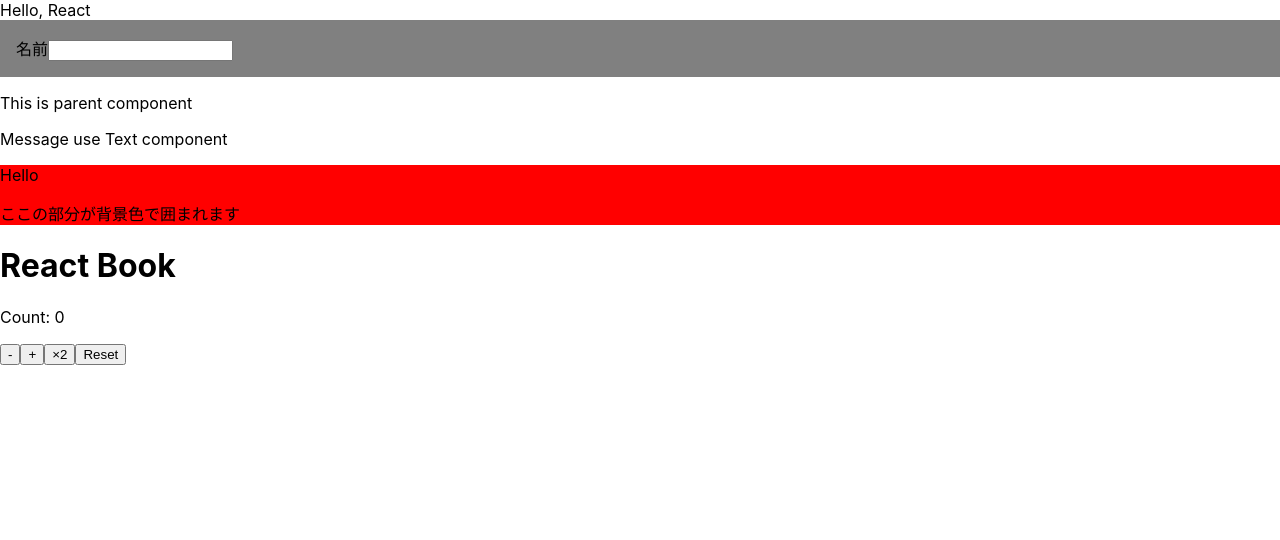
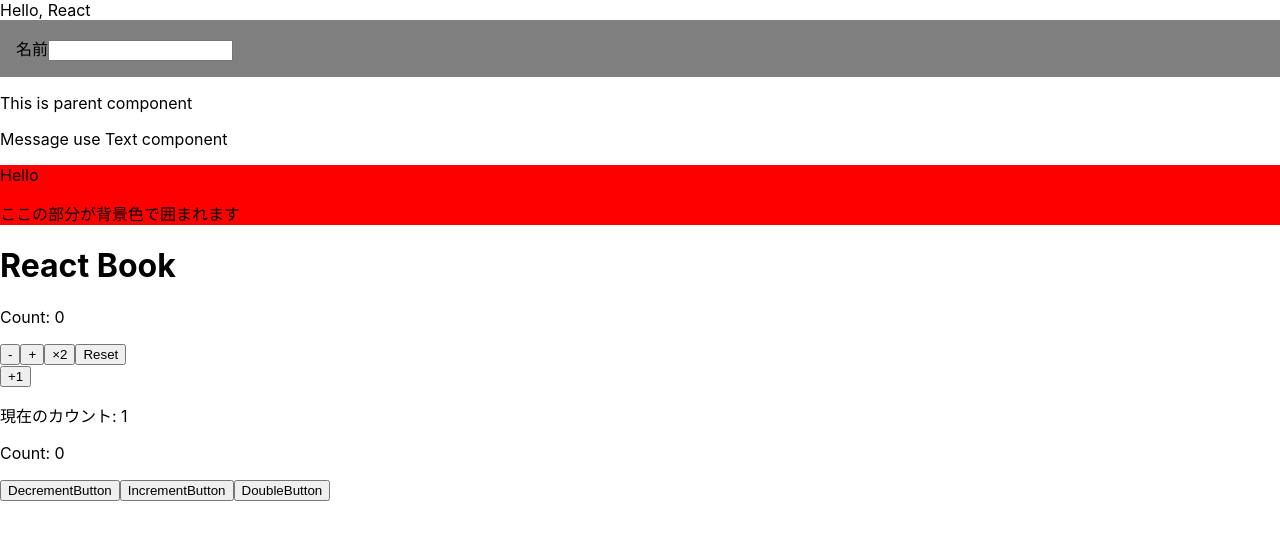
Before and after one commit to focta/typescript-react-next-books, a React (Create React App) app in the folder react-sample/: page / in a window 1280 px wide. Shown: the top 540 px of the page. Built offline with nearby package versions, Linux system fonts and the light colour scheme.

Commit message:
useCallbackのサンプルを実装

```diff
--- /dev/null
+++ b/react-sample/src/components/MemoCallbackSample.tsx
@@ -0,0 +1,51 @@
+import React, { useState, useCallback } from "react";
+
+type ButtonProps = {
+  onClick: () => void;
+};
+
+function DecrementButton(props: ButtonProps) {
+  const { onClick } = props;
+  console.log("DecrementButtonが再描画されました");
+
+  return <button onClick={onClick}>DecrementButton</button>;
+}
+
+const IncrementButton = React.memo((props: ButtonProps) => {
+  const { onClick } = props;
+  console.log("IncrementButtonが再描画されました");
+
+  return <button onClick={onClick}>IncrementButton</button>;
+});
+
+const DoubleButton = React.memo((props: ButtonProps) => {
+  const { onClick } = props;
+  console.log("DoubleButtonが再描画されました");
+
+  return <button onClick={onClick}>DoubleButton</button>;
+});
+
+function MemoCallbackSample() {
+  const [count, setCount] = useState(0);
+  const decrement = () => {
+    setCount((c) => c - 1);
+  };
+  const increment = () => {
+    setCount((c) => c + 1);
+  };
+
+  const double = useCallback(() => {
+    setCount((c) => c * 2);
+  }, []);
+
+  return (
+    <div>
+      <p>Count: {count} </p>
+      <DecrementButton onClick={decrement} />
+      <IncrementButton onClick={increment} />
+      <DoubleButton onClick={double} />
+    </div>
+  );
+}
+
+export default MemoCallbackSample;
--- /dev/null
+++ b/react-sample/src/components/MemoSample.tsx
@@ -0,0 +1,39 @@
+import React, { useState } from "react";
+
+type FizzProps = {
+  isFizz: boolean;
+};
+
+function Fizz(props: FizzProps) {
+  const { isFizz } = props;
+  console.log(`Fizzが再描画されました, isFizz=${isFizz}`);
+  return <span>{isFizz ? "Fizz" : ""}</span>;
+}
+
+type BuzzPorps = {
+  isBuzz: boolean;
+};
+
+const Buzz = React.memo((props: BuzzPorps) => {
+  const { isBuzz } = props;
+  console.log(`Buzzが再描画されました, isBuzz=${isBuzz}`);
+  return <span>{isBuzz ? "Buzz" : ""}</span>;
+});
+
+export default function MemoParent() {
+  const [count, setCount] = useState(1);
+  const isFizz = count % 3 === 0;
+  const isBuzz = count % 5 === 0;
+
+  console.log(`Parentが再描画されました, count=${count}`);
+  return (
+    <div>
+      <button onClick={() => setCount((c) => c + 1)}>+1</button>
+      <p>{`現在のカウント: ${count}`}</p>
+      <p>
+        <Fizz isFizz={isFizz} />
+        <Buzz isBuzz={isBuzz} />
+      </p>
+    </div>
+  );
+}
--- a/react-sample/src/index.tsx
+++ b/react-sample/src/index.tsx
@@ -9,6 +9,8 @@ import Message from './components/Message';
 import Parent from './components/ContainerSample';
 import Page from './components/ContextSample';
 import Counter from './components/ReduserSample';
+import MemoParent from './components/MemoSample';
+import MemoCallbackSample from './components/MemoCallbackSample';
 
 const root = ReactDOM.createRoot(
   document.getElementById('root') as HTMLElement
@@ -21,6 +23,8 @@ root.render(
     <Parent />
     <Page />
     <Counter initialValue={0}/>
+    <MemoParent />
+    <MemoCallbackSample />
   </React.StrictMode>
 );
 
```
